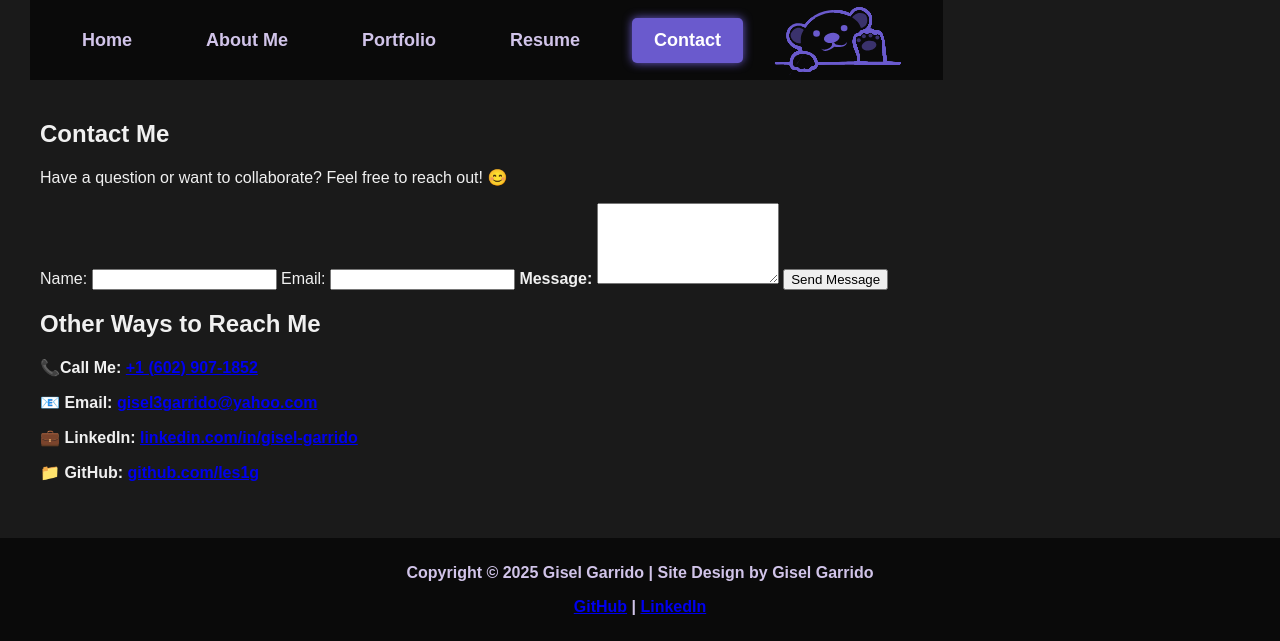
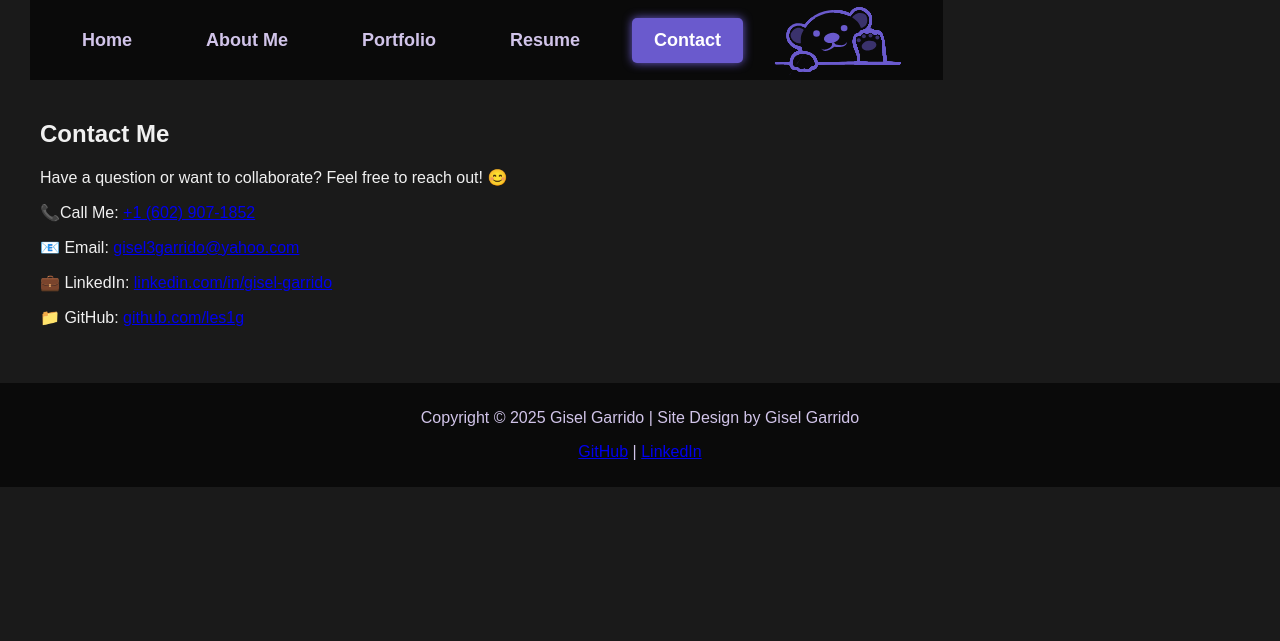
Before and after one commit to les1g/Gsite, a Flask app: page /contact in a window 1280 px wide. Shown: the top 641 px of the page. Run offline with Flask 3, Linux system fonts and the light colour scheme.

Commit message:
Remove contact form.
Removing this feature for now.

```diff
--- a/templates/contact.html
+++ b/templates/contact.html
@@ -8,25 +8,8 @@
     <p>Have a question or want to collaborate? Feel free to reach out! 😊</p>
 </section>
 
-<!-- Contact Form -->
-<section id="contact-form">
-    <form action="{{ url_for('contact') }}" method="post">
-        <label for="name">Name:</label>
-        <input type="text" id="name" name="name" required>
-
-        <label for="email">Email:</label>
-        <input type="email" id="email" name="email" required>
-
-        <label for="message"><b>Message:</label>
-        <textarea id="message" name="message" rows="5" required></textarea>
-
-        <button type="submit">Send Message</button>
-    </form>
-</section>
-
 <!-- Alternative Contact Methods -->
 <section id="contact-info">
-    <h2>Other Ways to Reach Me</h2>
     <p>📞Call Me: <a href="tel:+1234567890">+1 (602) 907-1852</a></p>
     <p>📧 Email: <a href="mailto:gisel3garrido@yahoo.com">gisel3garrido@yahoo.com</a></p>
     <p>💼 LinkedIn: <a href="https://www.linkedin.com/in/gisel-garrido/" target="_blank">linkedin.com/in/gisel-garrido</a></p>
--- a/templates/portfolio.html
+++ b/templates/portfolio.html
@@ -2,5 +2,7 @@
 
 {% block content %}
     <h1>Portfolio</h1>
-    <p>⚠️ Under Construction ⚠️</p>
+    <h3>python_labs</h3>
+    <h3>html_labs</h3>
+    <h3>Gsite</h3>
 {% endblock %}
--- a/templates/resume.html
+++ b/templates/resume.html
@@ -2,7 +2,7 @@
 
 {% block content %}
 <section id="overview">
-    <h2>Overview</h2>
+    <h2>Resume</h2>
     <p>I am a passionate Software Engineer with experience in full-stack development, AI, and UX/UI design. Below are highlights of my skills and experience:</p>
     <ul>
         <li><strong>Languages:</strong> Java, Python, JavaScript</li>
```
